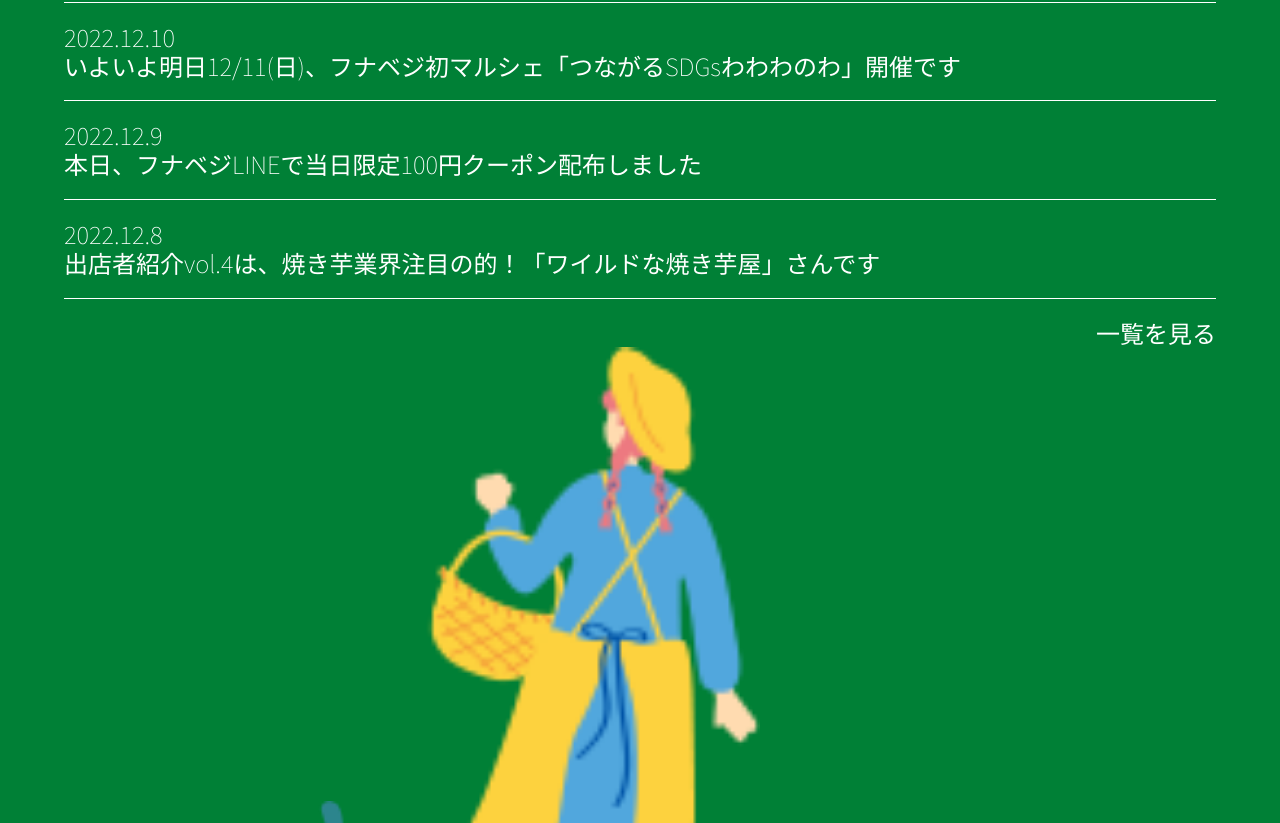
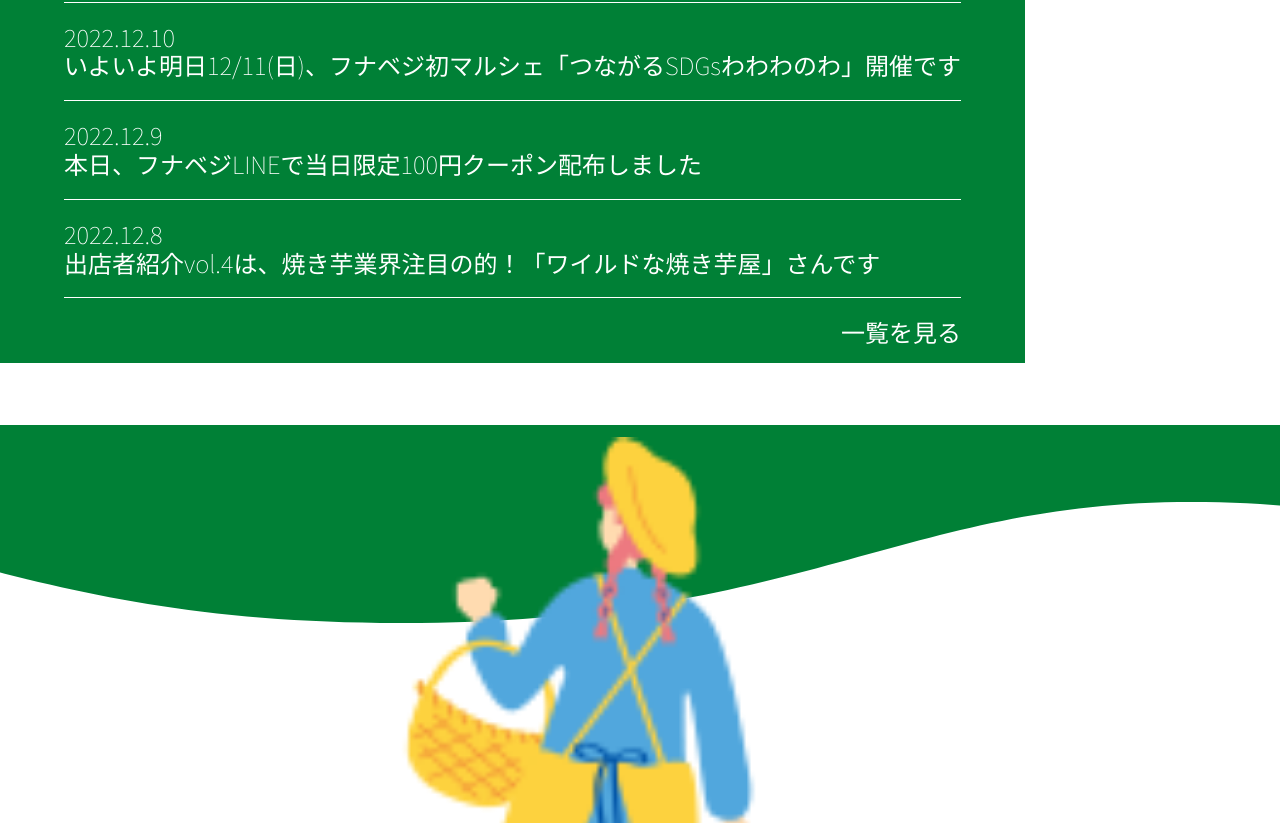
Before and after one commit to KatouProg/funavegi, a website: page index.html in a window 1280 px wide. Shown: the part 2087-2910 px from the top of the page. Drawn offline with Linux system fonts and the light colour scheme.

Commit message:
CSS - News Animation not finished

```diff
--- a/index.html
+++ b/index.html
@@ -73,6 +73,8 @@
             <a href="#" class="plusBtn"><p class="plusBtn_txt">一覧を見る</p></a>
             </div>
 
+        </div>
+        <div class="news2"></div>
         <div class="news_content--part2">
             <div class="news_illustration--down">
                 <img src="./img/パプリカ.png" alt="illustration of a paprika" class="news_illustration--d">
@@ -85,7 +87,6 @@
                 ちょっと変わった野菜も、かわいいPOPで栄養素や効能、美味しくて簡単なレシピを楽しくご紹介。毎日のお料理に役立つ情報満載で楽しくお買い物ができます。
                 お店で気に入った船橋／千葉の野菜をお友達や親戚にgiftする 「フナベジ・アソートメント」 も好評です。</p>
 
-            </div>
         </div>
 
     </section>
--- a/sass/base/_typography.scss
+++ b/sass/base/_typography.scss
@@ -90,4 +90,5 @@ a {
 
 .plusBtn_txt {
     padding-top: 20px;
+    margin-bottom: 1rem;
 }
--- a/sass/pages/_index.scss
+++ b/sass/pages/_index.scss
@@ -48,9 +48,10 @@
 .news_container {
     position: relative;
     width: 100%;
-    height: auto;
+    height: 200px;
     bottom: 0;
     left: 0;
+    margin-bottom: 100rem;
 }
 
 .news {
@@ -60,10 +61,25 @@
     width: 6400px;
     height: 198px;
     overflow: hidden;
+    object-fit: none;
     z-index: -1000;
     animation: wave 30s cubic-bezier(0.36, 0.45, 0.63, 0.53) infinite, swell 8s ease -1.25s infinite;;
     transform: translate3d(0, 0, 0);
 }
+
+.news2 {
+    position: relative;
+    background: url(../../img/wavePurple2.svg) repeat-x;
+    bottom: -350px;
+    width: 6400px;
+    height: 198px;
+    overflow: hidden;
+    object-fit: none;
+    z-index: -1000;
+    animation: wave 30s cubic-bezier(0.36, 0.45, 0.63, 0.53) infinite, swell 8s ease -1.25s infinite;;
+    transform: translate3d(0, 0, 0);
+}
+
 
 @keyframes wave {
     0% {
@@ -119,6 +135,11 @@
     padding: 0 5%;
 }
 
+.news_content--part2 {
+    position: absolute;
+    top: 280%;
+}
+
 /* ********** SCROLL EFFECT ********** */
 
 .scroll {
```
Also changed, not shown: img/wavePurple2.svg (added), public/css/style.css, 1 other file. Lines whose indentation alone changed are shown as unchanged.
